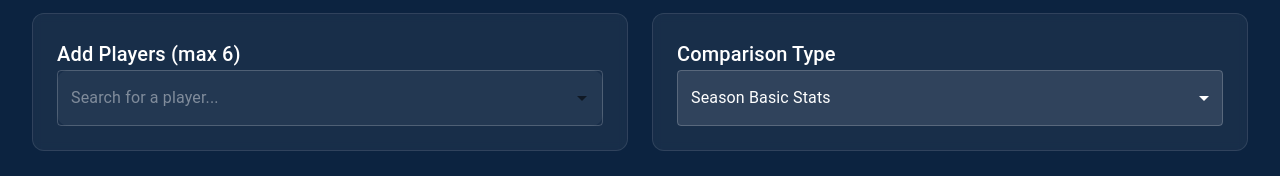
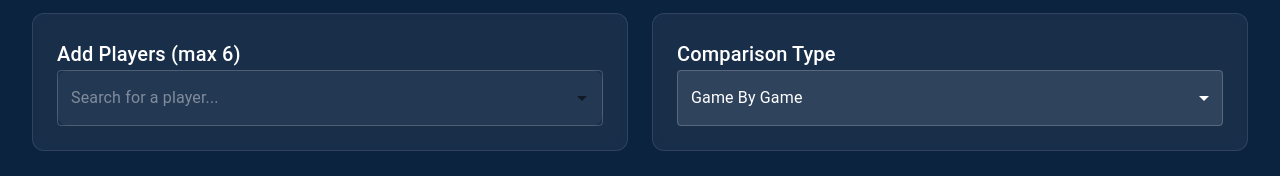
Before and after one commit to calebbestes/nba-draft, a React (Vite) app: page /compare in a window 1280 px wide. Shown: the part 249-425 px from the top of the page. Built offline with nearby package versions, Linux system fonts and the light colour scheme.

Commit message:
Adou Thiero to utility big

```diff
--- a/src/big-board/page.tsx
+++ b/src/big-board/page.tsx
@@ -183,6 +183,7 @@ export default function BigBoard() {
                 >
                   {[
                     "All",
+                    "Starred",
                     "Versatile",
                     "Stretch Big",
                     "Three and D",
--- a/src/extra-mustard/player-comparison.tsx
+++ b/src/extra-mustard/player-comparison.tsx
@@ -41,7 +41,7 @@ export default function PlayerComparison() {
   }, [searchParams]);
 
   const [selectedPlayers, setSelectedPlayers] = useState<number[]>(initialIds);
-  const [comparisonMode, setComparisonMode] = useState(COMPARISON_OPTIONS[2]);
+  const [comparisonMode, setComparisonMode] = useState(COMPARISON_OPTIONS[1]);
 
   const players = useMemo(
     () => bio.map((p) => ({ label: p.name, id: p.playerId })),
--- a/src/utils/get-player-specialties.ts
+++ b/src/utils/get-player-specialties.ts
@@ -2,11 +2,11 @@ import { bio } from "../data/bio";
 import { seasonLogs } from "../data/season-logs";
 export type Specialty =
   | "All"
-  | "Starred"
   | "Versatile"
   | "Stretch Big"
   | "Three and D"
   | "Pure Scorer"
+  | "Starred"
   | "Potential"
   | "Utility Big";
 
@@ -27,7 +27,7 @@ export function classifyPlayer(player: PlayerSeasonLog): Specialty {
   if (assists >= 4 && points > 10 && rebounds > 4) {
     return "Versatile";
   }
-  if (height >= bigHeightThreshold && threePointMade <= 1 && rebounds > 6) {
+  if (height >= bigHeightThreshold && threePointMade <= 1 && rebounds > 5.7) {
     return "Utility Big";
   }
 
```
